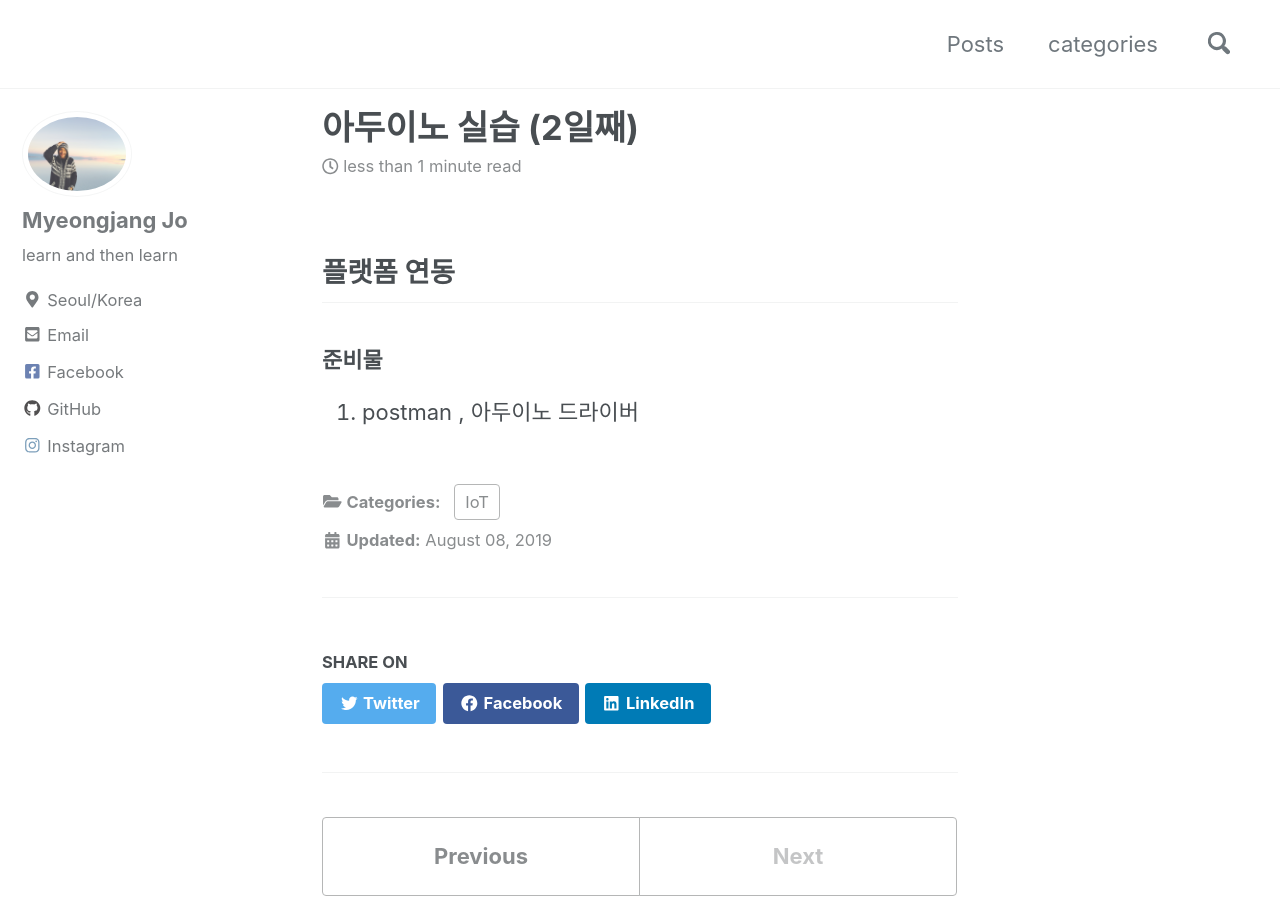
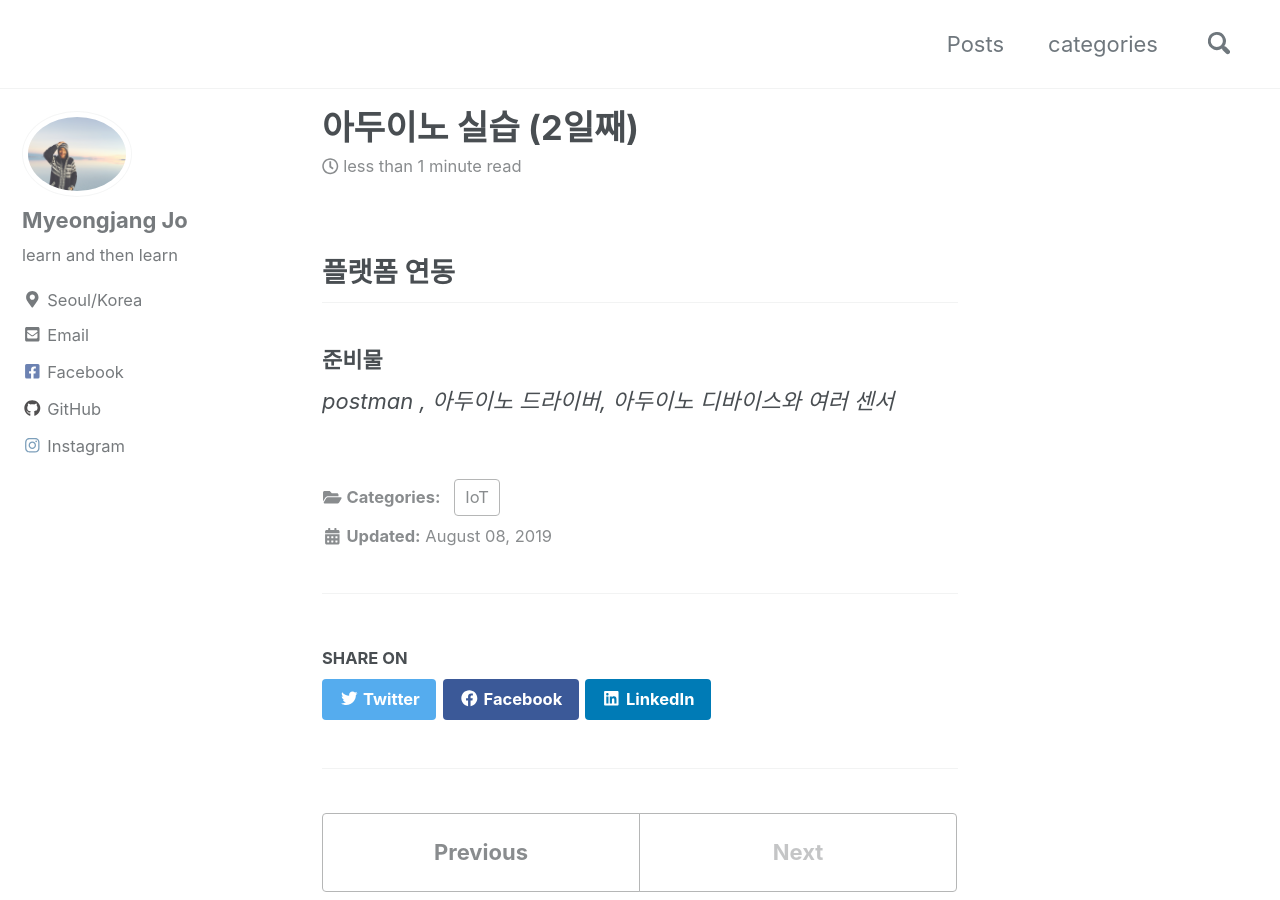
Before and after one commit to josephmjjo/josephmjjo.github.io, a Jekyll site: the page built from _posts/2019-08-08-arduino.md, in a window 1280 px wide and 900 px high. Built offline with Jekyll 4.4.1, drawn with Linux system fonts in a browser that asks for light colours; cached includes are drawn as plain includes; nearby versions of some CDN libraries.

Commit message:
_posts/2019-08-08-arduino.md updated from https://stackedit.io/

```diff
--- a/_posts/2019-08-08-arduino.md
+++ b/_posts/2019-08-08-arduino.md
@@ -8,10 +8,12 @@ categories:
 ## 플랫폼 연동
 
 ### 준비물
-1. postman , 아두이노 드라이버
+*postman , 아두이노 드라이버, 아두이노 디바이스와 여러 센서*
+
+
 
 
 <!--stackedit_data:
-eyJoaXN0b3J5IjpbMTE0MDM4MDY2NCw0MDQ4MTA0OCwtNDg0MD
-c2NjI2LC0xNzc0Mjc4Mzc2LC02MTQyNDE4NjZdfQ==
+eyJoaXN0b3J5IjpbNzMyMTY5MjY3LDQwNDgxMDQ4LC00ODQwNz
+Y2MjYsLTE3NzQyNzgzNzYsLTYxNDI0MTg2Nl19
 -->
```
